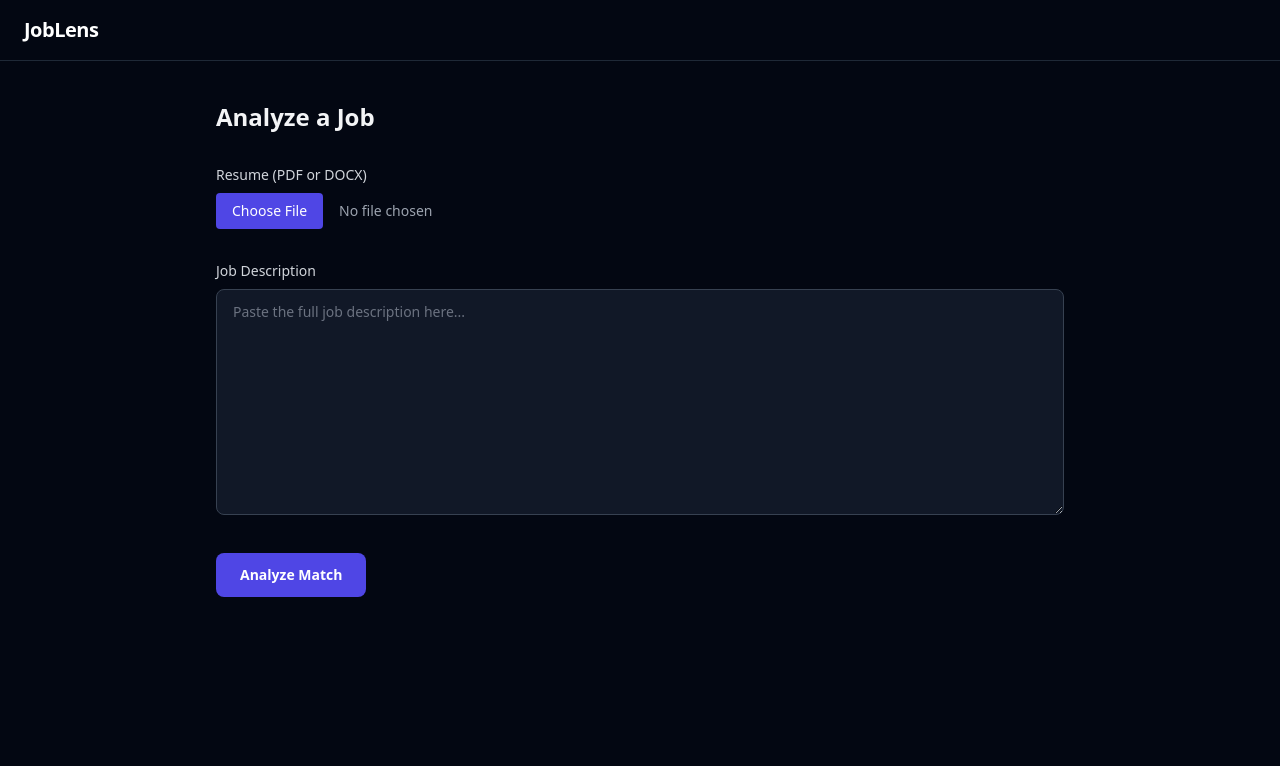
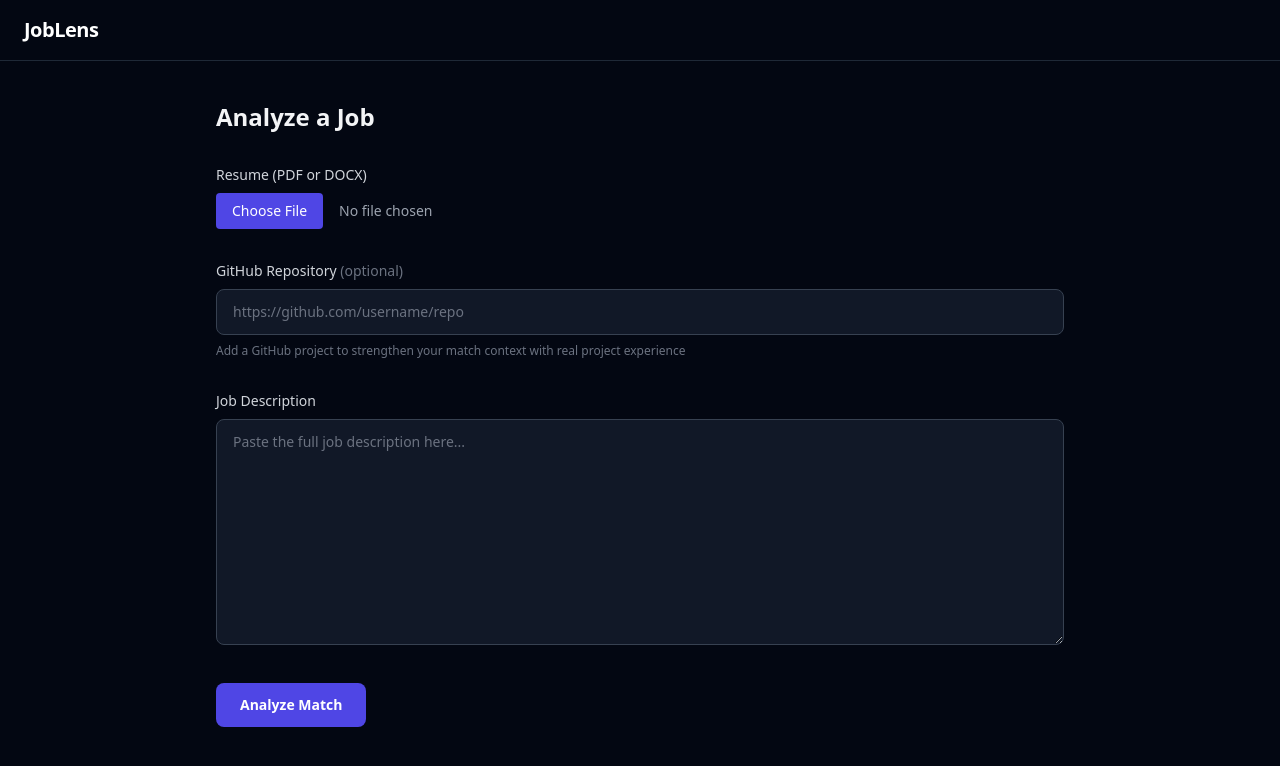
Before and after one commit to Jitesh2080/JobLens, a React (Vite) app in the folder apps/frontend/: page /upload in a window 1280 px wide. Shown: the top 766 px of the page. Built offline with nearby package versions, Linux system fonts and the light colour scheme; no server answers.

Commit message:
feat(phase4): add GitHub repo URL input on Upload page

```diff
--- a/apps/frontend/src/pages/Upload.tsx
+++ b/apps/frontend/src/pages/Upload.tsx
@@ -8,6 +8,7 @@ export default function Upload() {
   const navigate = useNavigate();
   const [resumeFile, setResumeFile] = useState<File | null>(null);
   const [jdText, setJdText] = useState('');
+  const [githubUrl, setGithubUrl] = useState('');
   const [loading, setLoading] = useState(false);
   const [error, setError] = useState('');
 
@@ -23,6 +24,14 @@ export default function Upload() {
       const formData = new FormData();
       formData.append('resume', resumeFile);
       const { data: resumeData } = await axios.post(`${API}/api/resume/upload`, formData);
+
+      // Ingest GitHub README if URL provided
+      if (githubUrl.trim()) {
+        await axios.post(`${API}/api/kb/github`, {
+          repoUrl: githubUrl.trim(),
+          resumeId: resumeData.docId,
+        });
+      }
 
       const { data: matchData } = await axios.post(`${API}/api/jobs/analyze`, { jdText });
 
@@ -59,6 +68,23 @@ export default function Upload() {
         {resumeFile && <p className="text-xs text-gray-400">{resumeFile.name}</p>}
       </div>
 
+      {/* GitHub repo URL */}
+      <div className="space-y-2">
+        <label className="block text-sm font-medium text-gray-300">
+          GitHub Repository <span className="text-gray-500 font-normal">(optional)</span>
+        </label>
+        <input
+          type="url"
+          value={githubUrl}
+          onChange={(e) => setGithubUrl(e.target.value)}
+          placeholder="https://github.com/username/repo"
+          className="w-full rounded-lg border border-gray-700 bg-gray-900 px-4 py-3 text-sm text-gray-100 placeholder-gray-500 focus:outline-none focus:ring-2 focus:ring-indigo-500"
+        />
+        <p className="text-xs text-gray-500">
+          Add a GitHub project to strengthen your match context with real project experience
+        </p>
+      </div>
+
       {/* JD input */}
       <div className="space-y-2">
         <label className="block text-sm font-medium text-gray-300">Job Description</label>
```
